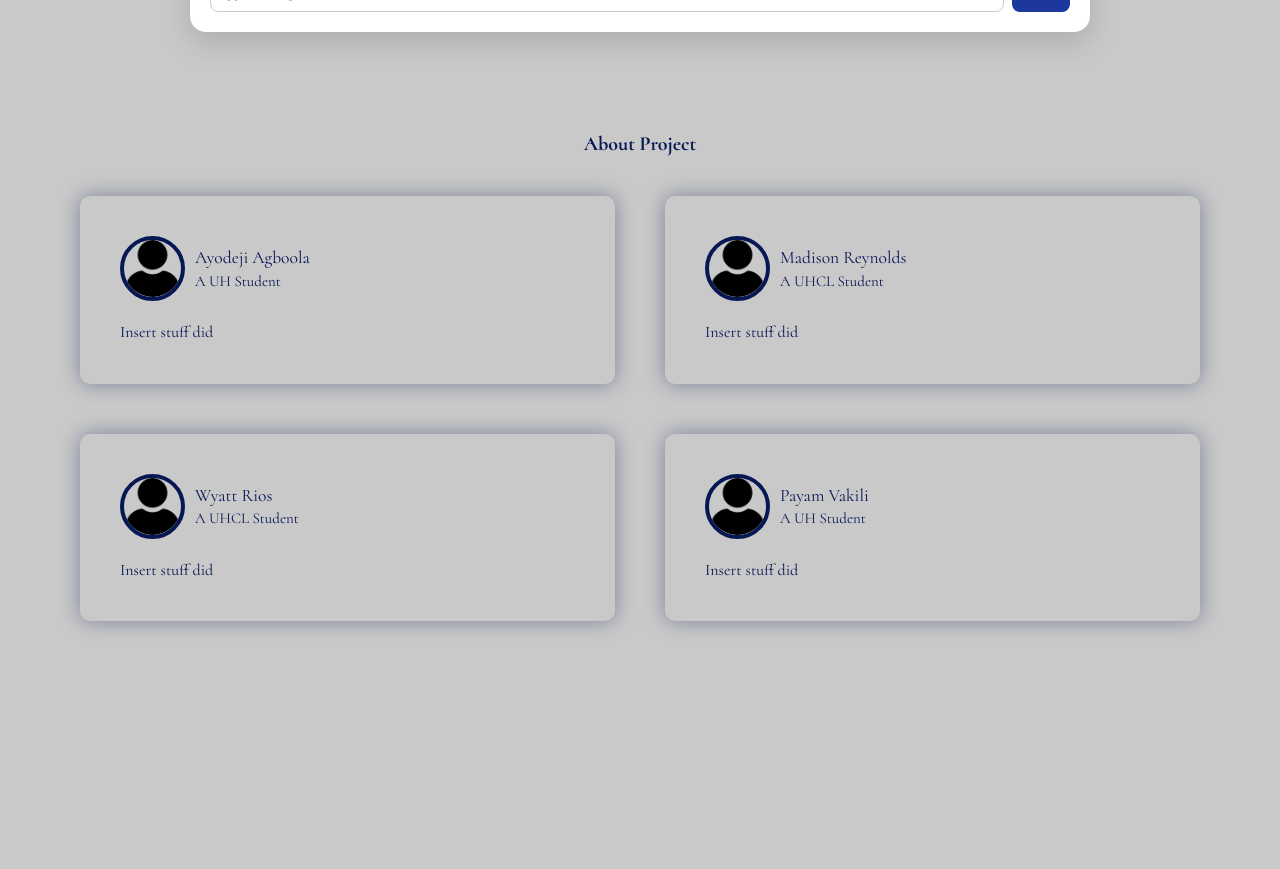
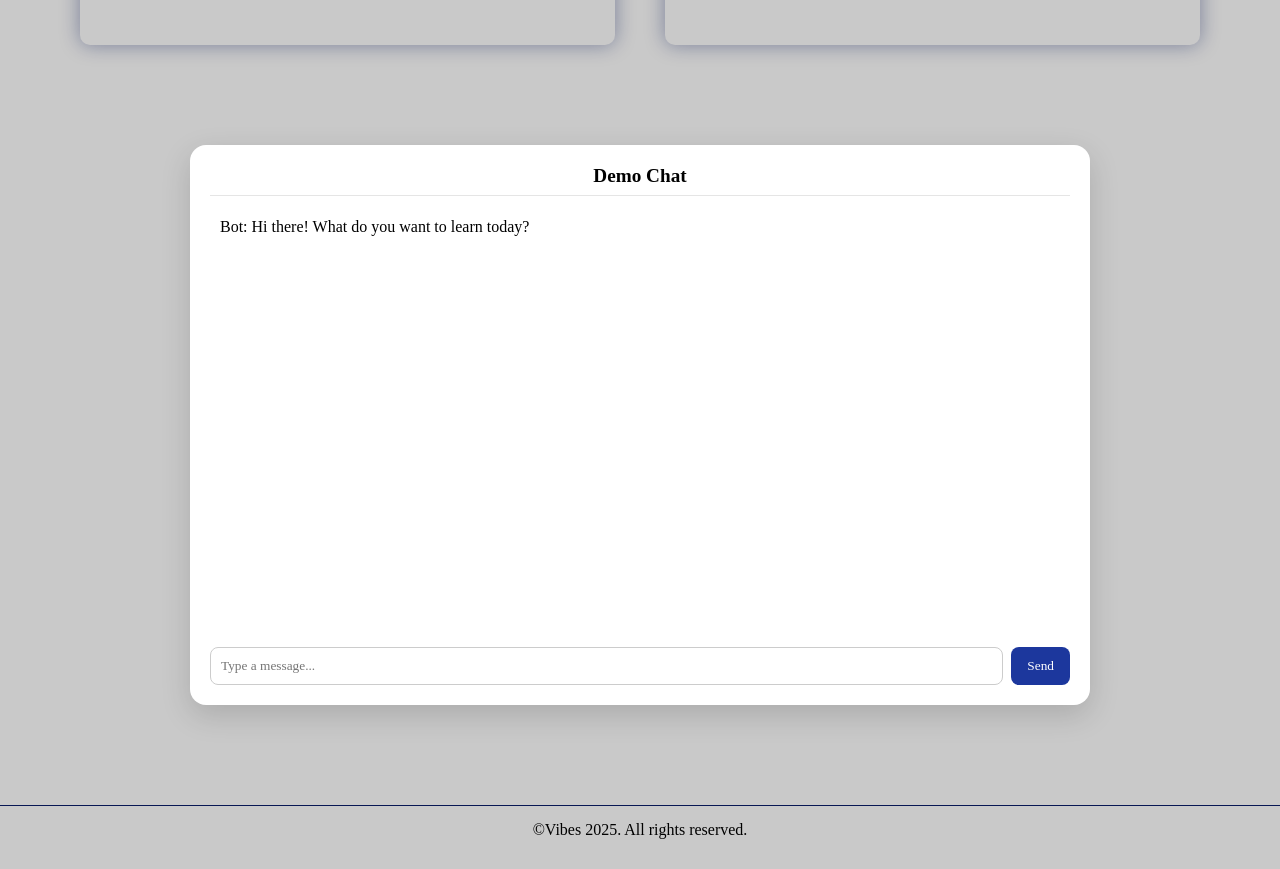
Before and after one commit to MossyStone/VibesCodeRedAstra, a React (Vite) app in the folder SkillQuest/: page / in a window 1280 px wide. Shown: the part 1840-2709 px from the top of the page. Before the commit the page ends 2541 px from the top, so only its background shows below. Built offline with nearby package versions, Linux system fonts and the light colour scheme.

Commit message:
Added Footer

```diff
--- a/SkillQuest/package.json
+++ b/SkillQuest/package.json
@@ -11,7 +11,8 @@
   },
   "dependencies": {
     "react": "^19.1.1",
-    "react-dom": "^19.1.1"
+    "react-dom": "^19.1.1",
+    "react-scroll": "^1.9.3"
   },
   "devDependencies": {
     "@eslint/js": "^9.36.0",
--- a/SkillQuest/src/App.jsx
+++ b/SkillQuest/src/App.jsx
@@ -5,6 +5,7 @@ import { Hero } from './Components/Hero/Hero'
 import { Demo } from './Components/Demo/Demo'
 import { About } from './Components/About/About'
 import { Testimonials } from './Components/Testimonials/Testimonials'
+import { Footer } from './Components/Footer/Footer'
 
 const App = () => {
   return(
@@ -12,8 +13,9 @@ const App = () => {
      <NavBar/>
      <Hero/>
      <About/>
+     <Testimonials/>
      <Demo/>
-     <Testimonials/>
+     <Footer/>
 
     </div>
   )
--- /dev/null
+++ b/SkillQuest/src/Components/Footer/Footer.css
@@ -0,0 +1,8 @@
+.footer{
+    margin: 15px auto;
+    display: flex;
+    align-items: center;
+    justify-content: center;
+    border-top: 1px solid #071753;
+    padding: 15px 0;
+}
--- /dev/null
+++ b/SkillQuest/src/Components/Footer/Footer.jsx
@@ -0,0 +1,11 @@
+import React from 'react'
+import './Footer.css'
+
+export const Footer = () => {
+  return (
+    <div className='footer'>
+        <p>©Vibes 2025. All rights reserved.</p>
+
+    </div>
+  )
+}
--- a/SkillQuest/src/Components/NavBar/NavBar.jsx
+++ b/SkillQuest/src/Components/NavBar/NavBar.jsx
@@ -16,10 +16,9 @@ export const NavBar = () => {
         <img src={logo} alt="SkillQuest Logo" className='logo' ></img>
         <ul>
             <li><button className='btn'>Home</button></li>
+            <li><button className='btn'>About Project</button></li>
+            <li><button className='btn'>About Deves</button></li>
             <li><button className='btn'>Demo</button></li>
-            <li><button className='btn'>About Us</button></li>
-            <li><button className='btn'>Testimonials</button></li>
-            <li><button className='btn'>Contact Us</button></li>
         </ul>
     </nav>
   )
--- a/SkillQuest/src/Components/Testimonials/Testimonials.css
+++ b/SkillQuest/src/Components/Testimonials/Testimonials.css
@@ -3,12 +3,21 @@
     padding: 0px 80px;
     position: relative;
 }
-.test h4{
+.test h3{
     font-size: 20px;
     text-align: center;
     color: #071753;
     font-weight: bold;
-    margin-bottom: 40px;
+    margin-bottom: 2px;
+    padding-bottom: 50px;
+}
+
+.test h4{
+   font-size: 40px;
+    text-align: center;
+    color: #071753;
+    font-weight: bold;
+    margin-bottom: 30px;
 }
 .testimonials-grid{
     display: grid;
--- a/SkillQuest/src/Components/Testimonials/Testimonials.jsx
+++ b/SkillQuest/src/Components/Testimonials/Testimonials.jsx
@@ -30,7 +30,7 @@ export const Testimonials = () => {
 
   return (
     <div className='test'>
-        <h4>About Project</h4>
+        <h4>About Developers</h4>
         <div className="testimonials-grid">
           {testimonials.map((testimonial, index) => (
             <div key={index} className='slide'>
--- a/SkillQuest/src/index.css
+++ b/SkillQuest/src/index.css
@@ -1,4 +1,4 @@
-@import url('https://fonts.googleapis.com/css2?family=Cormorant:ital,wght@0,300..700;1,300..700&display=swap');
+@import url('https://fonts.googleapis.com/css2?family=Roboto:ital,wght@0,100..900;1,100..900&display=swap');
 
 *{
     font-family: "Cormorant", serif;
```
Also changed, not shown: 1 other file (tests, documents, lock files or other folders).
